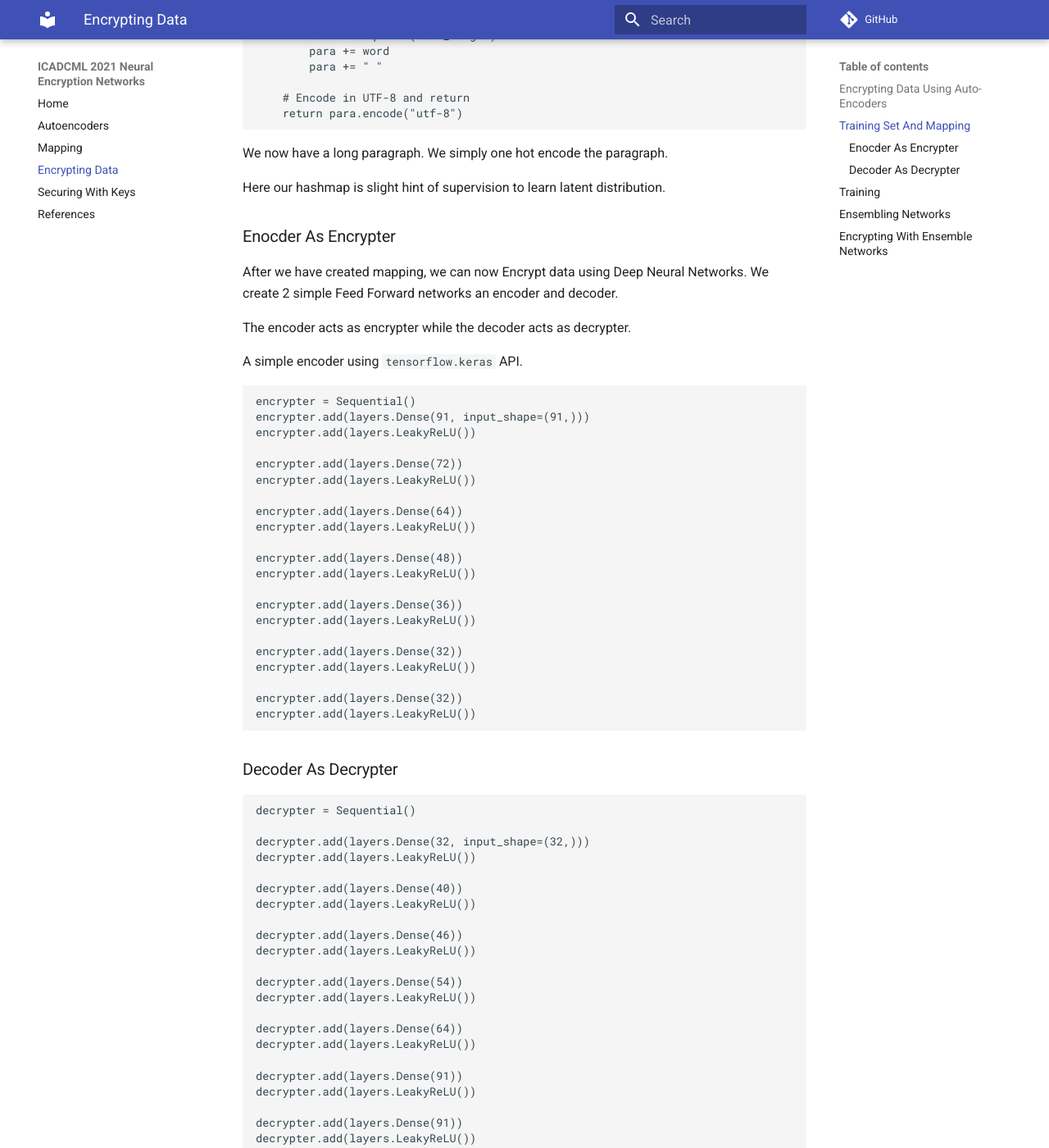
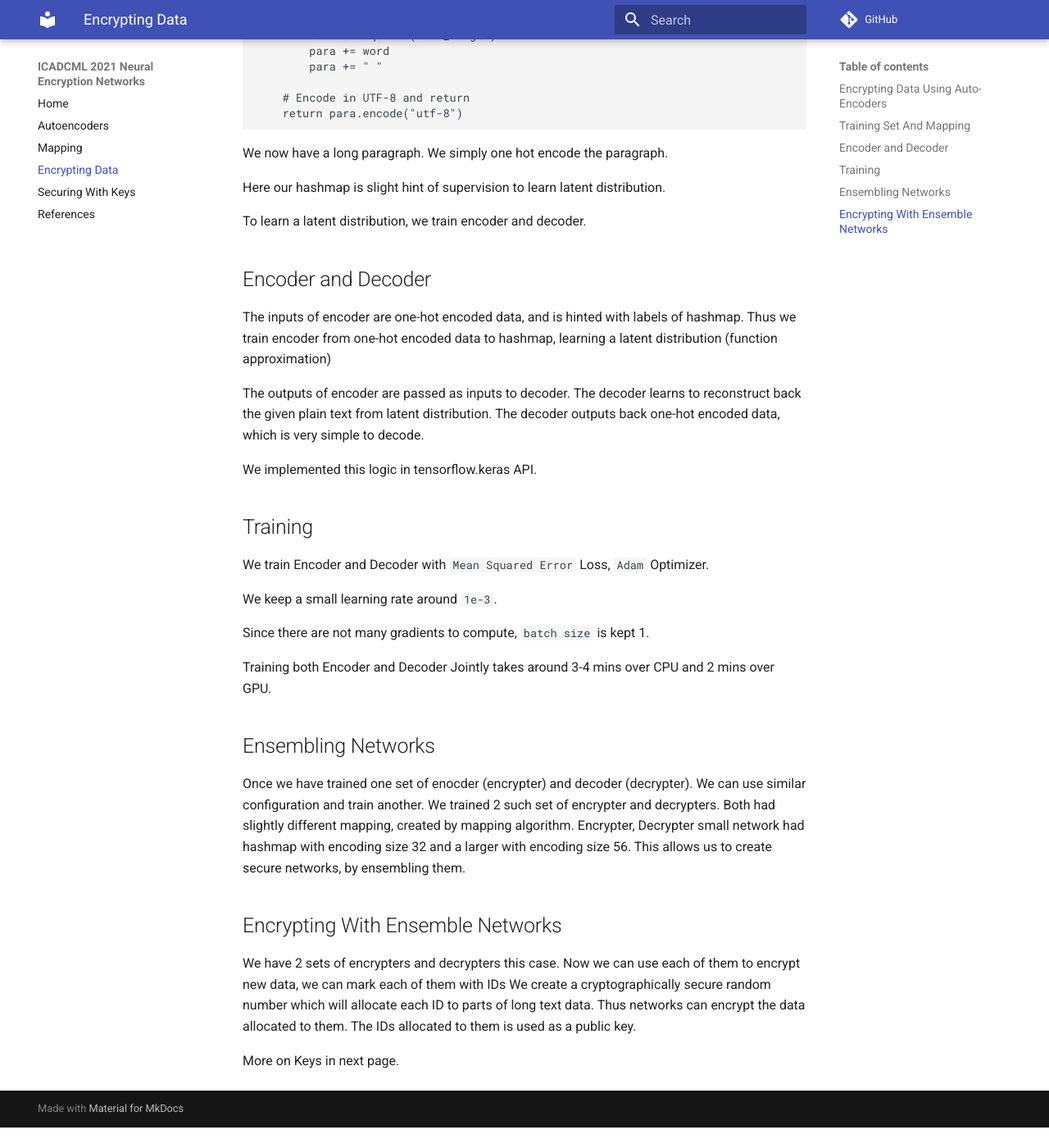
Before and after one commit to oke-aditya/neural_encryption_networks, an MkDocs documentation site: the page built from docs/templates/neural_enc.md, in a window 1280 px wide and 1400 px high, scrolled down 1104 px. Shown: the whole window at 82% size. Built offline with MkDocs 1.6.1 and Material for MkDocs 9.7.7, drawn with Linux system fonts in a browser that asks for light colours; comment, search, counter and statistics services are not loaded; after the commit the page ends 2479 px from its top, so only the background shows below that; some of the changed text lies outside the part shown.

Commit message:
finishes docs

````diff
--- a/docs/templates/neural_enc.md
+++ b/docs/templates/neural_enc.md
@@ -41,70 +41,18 @@ We now have a long paragraph. We simply one hot encode the paragraph.
 
 Here our hashmap is slight hint of supervision to learn latent distribution.
 
+To learn a latent distribution, we train encoder and decoder.
 
-### Enocder As Encrypter
+## Encoder and Decoder
 
-After we have created mapping, we can now Encrypt data using Deep Neural Networks.
-We create 2 simple Feed Forward networks an encoder and decoder.
+The inputs of encoder are one-hot encoded data, and is hinted with labels of hashmap.
+Thus we train encoder from one-hot encoded data to hashmap, learning a latent distribution (function approximation)
 
-The encoder acts as encrypter while the decoder acts as decrypter.
+The outputs of encoder are passed as inputs to decoder.
+The decoder learns to reconstruct back the given plain text from latent distribution.
+The decoder outputs back one-hot encoded data, which is very simple to decode.
 
-A simple encoder using `tensorflow.keras` API.
-
-```
-encrypter = Sequential()
-encrypter.add(layers.Dense(91, input_shape=(91,)))
-encrypter.add(layers.LeakyReLU())
-
-encrypter.add(layers.Dense(72))
-encrypter.add(layers.LeakyReLU())
-
-encrypter.add(layers.Dense(64))
-encrypter.add(layers.LeakyReLU())
-
-encrypter.add(layers.Dense(48))
-encrypter.add(layers.LeakyReLU())
-
-encrypter.add(layers.Dense(36))
-encrypter.add(layers.LeakyReLU())
-
-encrypter.add(layers.Dense(32))
-encrypter.add(layers.LeakyReLU())
-
-encrypter.add(layers.Dense(32))
-encrypter.add(layers.LeakyReLU())
-```
-
-### Decoder As Decrypter
-
-
-```
-decrypter = Sequential()
-
-decrypter.add(layers.Dense(32, input_shape=(32,)))
-decrypter.add(layers.LeakyReLU())
-
-decrypter.add(layers.Dense(40))
-decrypter.add(layers.LeakyReLU())
-
-decrypter.add(layers.Dense(46))
-decrypter.add(layers.LeakyReLU())
-
-decrypter.add(layers.Dense(54))
-decrypter.add(layers.LeakyReLU())
-
-decrypter.add(layers.Dense(64))
-decrypter.add(layers.LeakyReLU())
-
-decrypter.add(layers.Dense(91))
-decrypter.add(layers.LeakyReLU())
-
-decrypter.add(layers.Dense(91))
-decrypter.add(layers.LeakyReLU())
-
-decrypter.add(layers.Dense(91))
-decrypter.add(layers.LeakyReLU())
-```
+We implemented this logic in tensorflow.keras API.
 
 ## Training
 
@@ -126,3 +74,11 @@ Encrypter, Decrypter small network had hashmap with encoding size 32 and a large
 This allows us to create secure networks, by ensembling them.
 
 ## Encrypting With Ensemble Networks
+
+We have 2 sets of encrypters and decrypters this case.
+Now we can use each of them to encrypt new data, we can mark each of them with IDs
+We create a cryptographically secure random number which will allocate each ID to parts of long text data.
+Thus networks can encrypt the data allocated to them.
+The IDs allocated to them is used as a public key.
+
+More on Keys in next page.
````
Also changed, not shown: docs/templates/keys.md (+9 -0 lines).
